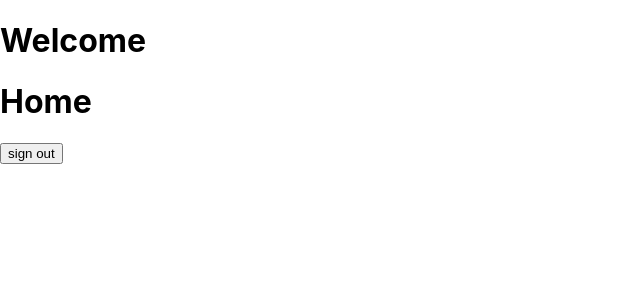
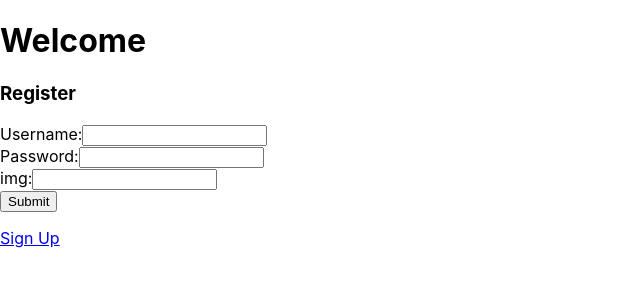
Before and after one commit to deucemac/can-t-Shut-app, a React (Create React App) app in the folder client/: page /register in a window 1280 px wide. Shown: the top 300 px of the page, without its empty margins (0-640 px from the left). Built offline with nearby package versions, Linux system fonts and the light colour scheme; no server answers; sample sign-in values are in the browser's storage.

Commit message:
registerandlogin

```diff
--- a/client/src/App.js
+++ b/client/src/App.js
@@ -3,17 +3,22 @@ import Login from './components/Login'
 import './App.css';
 import { Link, Route, withRouter } from 'react-router-dom'
 import Main from './components/Main'
+import Register from './components/Register'
 
 
 import React, { Component } from 'react'
 
 class App extends Component {
-  state = {
+  constructor(props) {
+    super(props)
+    this.state = {
       userData: {
         username: '',
         password: ''
       },
       currentUser: null
+    }
+    // this.handleLogOut=this.handleLogOut.bind(this)
   }
 
   componentDidMount = async () => {
@@ -21,6 +26,7 @@ class App extends Component {
     this.setState({
       currentUser
     })
+    if (!currentUser) this.props.history.push('/login')
   }
 
   handleChange = (e) => {
@@ -31,6 +37,7 @@ class App extends Component {
         [name]: value
       }
     }))
+    console.log(this.state.userData)
   }
 
   loginSubmit = async (e) => {
@@ -39,24 +46,32 @@ class App extends Component {
     this.setState({
       currentUser
     })
+    this.props.history.push('/')
   }
 
-  handleRegister = async (e) => {
-    e.preventDefault()
-    const currentUser = await registerUser(this.state.userData)
+  handleRegister = async (userData) => {
+
+    const currentUser = await registerUser(userData)
     this.setState({
       currentUser
     })
+    this.props.history.push('/')
   }
 
+  // handleRegister = async (userData) => {
+  //   const currentUser = await registerUser(userData);
+  //   this.setState({ currentUser })
+  // }
+
   handleLogOut = () => {
-
+    console.log('dfe')
     this.setState({
       currentUser: null
     })
     localStorage.removeItem('authToken');
+    console.log(localStorage.getItem('authToken'))
     removeToken();
-    this.props.history.push('/')
+    this.props.history.push('/login')
   }
 
 
@@ -71,18 +86,41 @@ class App extends Component {
             userData={this.state.userData}
             handleLogin={this.loginSubmit}
             currentUser={this.state.currentUser}
-            handleLogOut={this.handleLogOut}
+          // handleLogOut={this.handleLogOut}
           // handleRegister={this.handleRegister}
           />
         </Route>
 
-        <Route path='/'>
+        {/* <Route exact path='/'>
           <Main
           currentUser={this.state.currentUser}
           // handleLogin={this.handleLogin}
-          // handleLogOut={this.handleLogOut}
+            handleLogOut={this.handleLogOut}
+
           />
-        </Route>
+        </Route>  */}
+        <Route exact path='/' render={(props) => (
+          <Main
+            {...props}
+            currentUser={this.state.currentUser}
+            // handleLogin={this.handleLogin}
+            handleLogOut={this.handleLogOut}
+          />
+        )}
+        />
+
+        <Route path='/register' render={(props) => (
+          <Register
+            {...props}
+            // handleChange={this.handleChange}
+            handleRegister={this.handleRegister}
+         />
+        )}
+        />
+
+
+
+        <Link to='/register'><p>Sign Up</p></Link>
       </div>
     )
   }
--- a/client/src/components/Login.jsx
+++ b/client/src/components/Login.jsx
@@ -10,13 +10,7 @@ export default class Login extends Component {
       <>
         <header>
 
-          {this.props.currentUser ?
-            (<>
-              <h2>Hello {this.props.currentUser.username}</h2>
-              {/* <button onClick={this.props.handleLogout}>sign out</button> */}
-            </>)
 
-             :
             <div className="login">
               <form onSubmit={this.props.handleLogin}>
                 <div className="pair">
@@ -29,12 +23,13 @@ export default class Login extends Component {
                   <input name='password' type='password' value={this.props.userData.password} onChange={this.props.handleChange} />
                 </div>
 
-                <input type='submit' value="Login" />
-                <button>Log In</button>
+                {/* <input type='submit'/> */}
+              <button>Log In</button>
+
               </form>
             </div>
 
-          }
+
         </header>
       </>
     )
--- a/client/src/components/Main.jsx
+++ b/client/src/components/Main.jsx
@@ -3,6 +3,7 @@ import { Route } from 'react-router-dom'
 import Login from './Login'
 import Topics from './Topics'
 import { Link } from 'react-router-dom'
+import '../css/Main.css'
 
 
 export default class Main extends Component {
@@ -12,15 +13,12 @@ export default class Main extends Component {
 
     return (
       <main>
-        <h1>Home</h1>
-        <button onClick={this.props.handleLogout}>sign out</button>
+        <h1>{`Welcome ${this.props.currentUser.username}!`}</h1>
+        <button onClick={this.props.handleLogOut}>sign out</button>
+        <img src={this.props.currentUser.img} />
 
-        {/* <Route path='/topics' render={(props) => (
-          <Topics
-            {...props}
-            handleLogOut={this.props.handleLogOut}
-          />
-        )} /> */}
+
+
 
      </main>
     )
--- a/client/src/components/Register.jsx
+++ b/client/src/components/Register.jsx
@@ -1,21 +1,62 @@
-import React from 'react'
+import React, { Component } from 'react'
 
-export default function Register(props) {
-  return (
-    <div className="register">
-      <form onSubmit={props.handleRegister}>
-        <div className="pair">
-          <label htmlFor='username'>Username</label>
-          <input name='username' type='text' value={props.userData.username} onChange={props.handleChange} />
-        </div>
+export default class Register extends Component {
+  state = {
+    username: "",
+    password: "",
+    img: ""
+  }
 
-        <div className="pair">
-          <label htmlFor='password'>Password</label>
-          <input name='password' type='password' value={props.userData.password} onChange={props.handleChange} />
-        </div>
+  handleChange = (e) => {
+    const { name, value } = e.target;
+    this.setState({
+      [name]: value
+    })
+  }
 
-        <input type='submit' value="Register" />
+  render() {
+    const { username, password, img } = this.state;
+    const { handleRegister, history } = this.props;
+
+    return (
+      <form onSubmit={(e) => {
+        e.preventDefault();
+        handleRegister(this.state);
+        history.push('/');
+      }}>
+        <h3>Register</h3>
+        <label>
+          Username:
+          <input
+            type="text"
+            name="username"
+            value={username}
+            onChange={this.handleChange}
+          />
+        </label>
+        <br />
+        <label>
+          Password:
+          <input
+            type="password"
+            name="password"
+            value={password}
+            onChange={this.handleChange}
+          />
+        </label>
+        <br />
+        <label>
+          img:
+          <input
+            type="text"
+            name="img"
+            value={img}
+            onChange={this.handleChange}
+          />
+        </label>
+        <br />
+        <button>Submit</button>
       </form>
-    </div>
-  )
+    )
+  }
 }
--- /dev/null
+++ b/client/src/css/Main.css
@@ -0,0 +1,11 @@
+img {
+  height: auto;
+  width: 300px;
+}
+main {
+  display: flex;
+  flex-direction: column;
+}
+main button {
+width: 70px;
+}
--- a/client/src/services/auth.js
+++ b/client/src/services/auth.js
@@ -16,6 +16,7 @@ export const registerUser = async (registerData) => {
 
 export const verifyUser = async () => {
   const token = localStorage.getItem('authToken');
+  console.log(token)
   if (token) {
     api.defaults.headers.common.authorization = `Bearer ${token}`
     const resp = await api.get('/auth/verify');
```
Also changed, not shown: 1 other file (tests, documents, lock files or other folders). Lines whose indentation alone changed are shown as unchanged.
